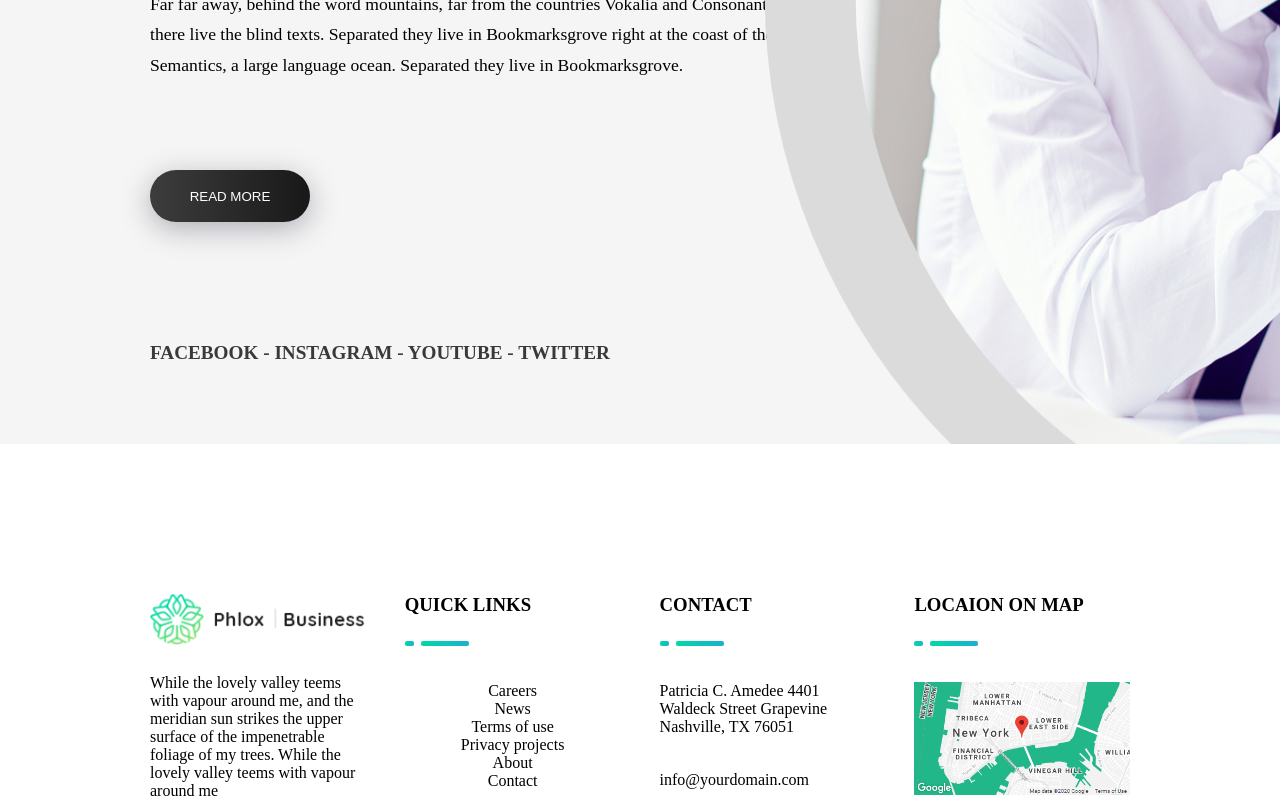
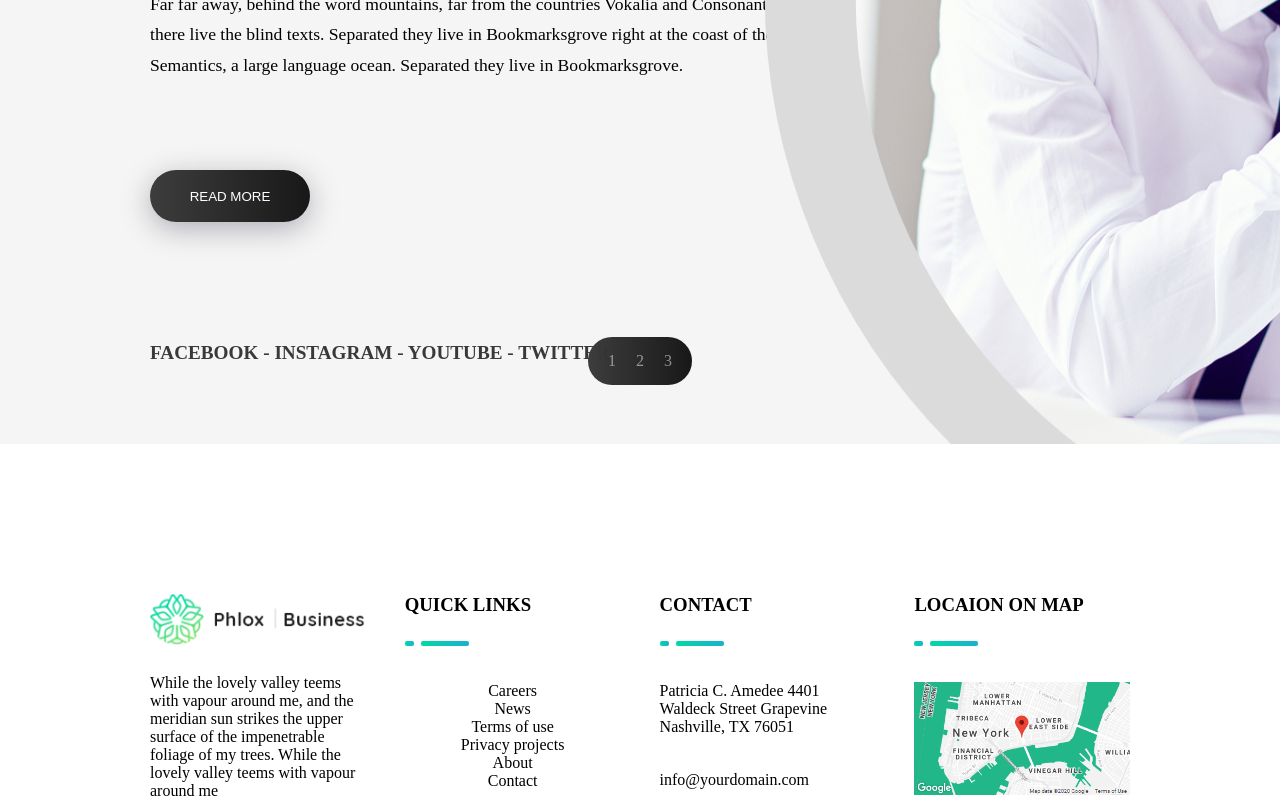
Before and after one commit to sebastianocalella/proj-html-vuejs, a Vue app: page / in a window 1280 px wide. Shown: the part 660-1460 px from the top of the page. Built offline with nearby package versions, Linux system fonts and the light colour scheme.

Commit message:
slider prototype

```diff
--- a/src/components/AppMainComponents/MainCarousel.vue
+++ b/src/components/AppMainComponents/MainCarousel.vue
@@ -19,6 +19,13 @@
         <div class="img-wrapper">
             <img src="../../assets/images/Group-35-2x.png" alt="">
         </div>
+        <div class="slider">
+            <ul>
+                <li>1</li>
+                <li>2</li>
+                <li>3</li>
+            </ul>
+        </div>
     </div>
 </template>
 
@@ -29,6 +36,15 @@ export default {
     name: 'MainCarousel',
     components:{
         ComponentDivider
+    },
+    data(){
+        return{
+            CarouselImages:[
+                'Group-35-2x.png',
+                'Group-36-2x.png',
+                'Group-40-2x.png'
+            ]
+        }
     }
 }
 </script>
@@ -108,4 +124,19 @@ export default {
             transform: translate(0, -10%);
         }
     }
+
+    .slider ul{
+        display: flex;
+        padding: 15px 10px;
+        position: absolute;
+        left: 50%;
+        bottom: 35px;
+        transform: translate(-50%,-50%);
+        background: linear-gradient(to right, $bg-dark-1, $bg-darkest-t3);
+        border-radius: 30px;
+        li{
+            padding: 0 10px;
+            color: $c-lightest-t-6;
+        }
+    }
 </style>
```
